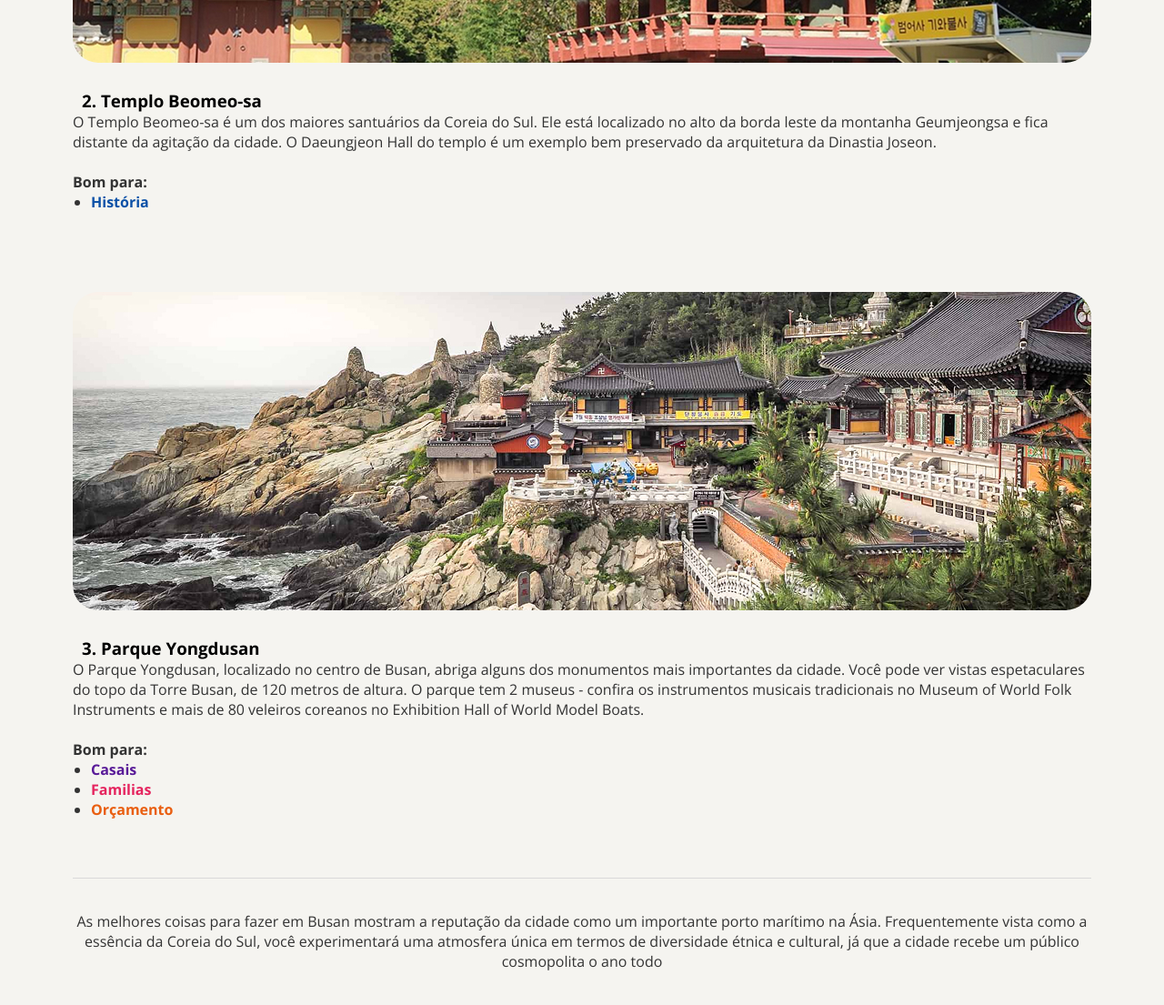
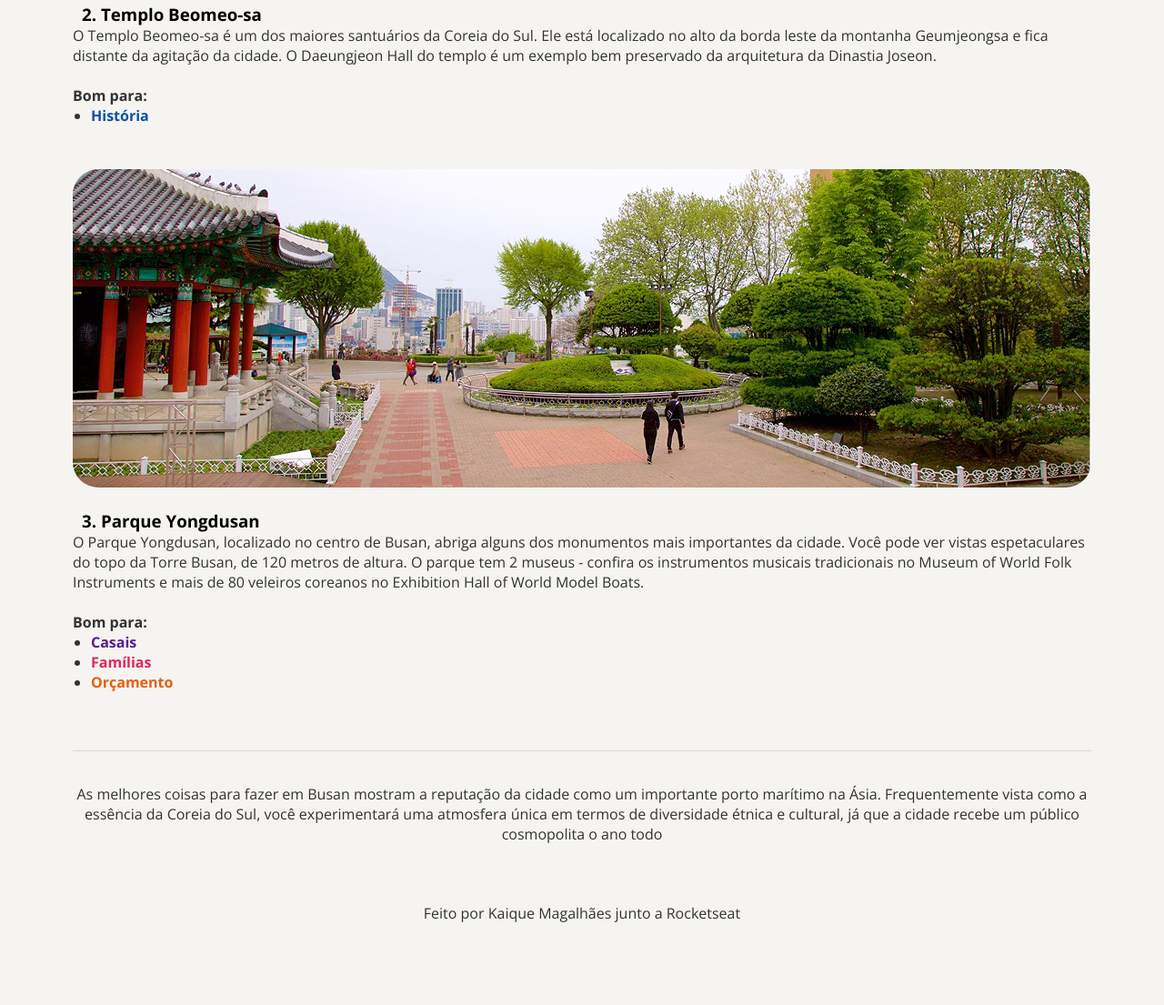
Before and after one commit to Kaique-ms27/Projeto-Pratico-Pagina-de-Receita-Rocketseat, a plain HTML site: page Projeto Prático - Local Turístico/index.html in a window 1280 px wide. Shown: the part 2167-3272 px from the top of the page at 91% size. Drawn offline with nearby package versions, Linux system fonts and the light colour scheme.

Commit message:
Finalização do Projeto Prático - Lugar Turistico

```diff
--- a/Projeto Prático - Local Turístico/index.html
+++ b/Projeto Prático - Local Turístico/index.html
@@ -20,7 +20,7 @@
         <h1>Conheça Busan</h1>
       </header>
       <section class="Description">
-        <img src="./assets/description-image.jpg" alt="" />
+        <img src="./assets/description-image.jpg" alt="Vista do porto de Busan ao anoitecer, com uma ponte iluminada, navios e edifícios" />
         <p id="descricao-image" class="subtitle">
           Busan, a estrela em ascensão da Coreia do Sul, oferece de tudo, desde
           churrascarias de primeira linha até tradicionais barracas de comida de
@@ -46,40 +46,65 @@
           </p>
         </article>
         <article class="card">
-          <img src="./assets/headong-yonggungsa.jpg" alt="" />
+          <img src="./assets/headong-yonggungsa.jpg" alt="Templo Haedong Yonggungsa sobre rochas à beira-mar" />
           <h3>1. Templo Haedong Yonggungsa</h3>
           <p class="paragraph">
             O Templo Haedong Yonggungsa é um templo budista localizado no
             extremo nordeste de Busan. Construído em 1376, é um dos poucos
             templos na Coreia construídos à beira-mar - você pode desfrutar de
-            vistas do Mar do Leste de um lado e de belas montanhas do outro.<br><br>
+            vistas do Mar do Leste de um lado e de belas montanhas do outro.<br /><br />
             <strong>Bom para:</strong>
-            <ul><li style="color: #0C51A7;">História</li></ul>
           </p>
+          <ul>
+            <li style="color: #0c51a7">História</li>
+          </ul>
         </article>
         <article class="card">
-          <img src="./assets/beomeo-sa.jpg" alt="" />
+          <img src="./assets/beomeo-sa.jpg" alt="Construções tradicionais do Templo Beomeo-sa, com uma montanha arborizada ao fundo" />
           <h3>2. Templo Beomeo-sa</h3>
           <p class="paragraph">
-            O Templo Beomeo-sa é um dos maiores santuários da Coreia do Sul. Ele está localizado no alto da borda leste da montanha Geumjeongsa e fica distante da agitação da cidade. O Daeungjeon Hall do templo é um exemplo bem preservado da arquitetura da Dinastia Joseon.<br><br>
+            O Templo Beomeo-sa é um dos maiores santuários da Coreia do Sul. Ele
+            está localizado no alto da borda leste da montanha Geumjeongsa e
+            fica distante da agitação da cidade. O Daeungjeon Hall do templo é
+            um exemplo bem preservado da arquitetura da Dinastia Joseon.<br /><br />
             <strong>Bom para:</strong>
-            <ul><li style="color: #0C51A7;">História</li></ul>
+          </p>
+
+          <ul>
+            <li style="color: #0c51a7">História</li>
+          </ul>
         </article>
         <article class="card">
-          <img src="./assets/headong-yonggungsa.jpg" alt="" />
+          <img src="./assets/parque-yongdusan.jpg" alt="Caminhos do Parque Yongdusan entre jardins, árvores e um pavilhão tradicional" />
           <h3>3. Parque Yongdusan</h3>
           <p class="paragraph">
-            O Parque Yongdusan, localizado no centro de Busan, abriga alguns dos monumentos mais importantes da cidade. Você pode ver vistas espetaculares do topo da Torre Busan, de 120 metros de altura. O parque tem 2 museus - confira os instrumentos musicais tradicionais no Museum of World Folk Instruments e mais de 80 veleiros coreanos no Exhibition Hall of World Model Boats.<br><br>
+            O Parque Yongdusan, localizado no centro de Busan, abriga alguns dos
+            monumentos mais importantes da cidade. Você pode ver vistas
+            espetaculares do topo da Torre Busan, de 120 metros de altura. O
+            parque tem 2 museus - confira os instrumentos musicais tradicionais
+            no Museum of World Folk Instruments e mais de 80 veleiros coreanos
+            no Exhibition Hall of World Model Boats.<br /><br />
             <strong>Bom para:</strong>
-            <ul>
-              <li style="color: #591B98;">Casais</li>
-              <li style="color: #E5245E; font-weight: bold;">Familias</li>
-              <li style="color: #E95E10;">Orçamento</li>
-            </ul>
+          </p>
+
+          <ul>
+            <li style="color: #591b98">Casais</li>
+            <li style="color: #e5245e; font-weight: bold">Famílias</li>
+            <li style="color: #e95e10">Orçamento</li>
+          </ul>
         </article>
       </section>
       <div class="divider"></div>
-      <p class="paragraph" style="text-align: center;">As melhores coisas para fazer em Busan mostram a reputação da cidade como um importante porto marítimo na Ásia. Frequentemente vista como a essência da Coreia do Sul, você experimentará uma atmosfera única em termos de diversidade étnica e cultural, já que a cidade recebe um público cosmopolita o ano todo</p>
+      <p class="paragraph" style="text-align: center">
+        As melhores coisas para fazer em Busan mostram a reputação da cidade
+        como um importante porto marítimo na Ásia. Frequentemente vista como a
+        essência da Coreia do Sul, você experimentará uma atmosfera única em
+        termos de diversidade étnica e cultural, já que a cidade recebe um
+        público cosmopolita o ano todo
+      </p>
     </main>
+    <footer>
+      <p class="paragraph" style="text-align: center">Feito por Kaique Magalhães junto a Rocketseat</p>
+    </footer>
   </body>
 </html>
--- a/Projeto Prático - Local Turístico/style.css
+++ b/Projeto Prático - Local Turístico/style.css
@@ -1,6 +1,7 @@
 * {
   padding: 0;
   margin: 0;
+  box-sizing: border-box;
 }
 
 :root {
@@ -8,8 +9,7 @@
 }
 
 body {
-  max-width: 1120px;
-  width: 1120px;
+  width: 1280px;
   margin: 4px auto;
   padding: 88px 80px 137px;
   background: #F5F4F0;
@@ -28,6 +28,8 @@ h1 {
 }
 
 img {
+  width: 100%;
+  display: block;
   margin-top: 40px;
   margin-bottom: 24px;
   border-radius: 28px;
@@ -64,6 +66,10 @@ img {
   margin-bottom: 48px;
 }
 
+.card:last-child {
+  margin-bottom: 0;
+}
+
 h3 {
   padding-left: 10px;
 }
@@ -76,3 +82,7 @@ ul {
 ul li::marker {
   color: #333;
 }
+
+footer {
+  margin-top: 65px;
+}
```
